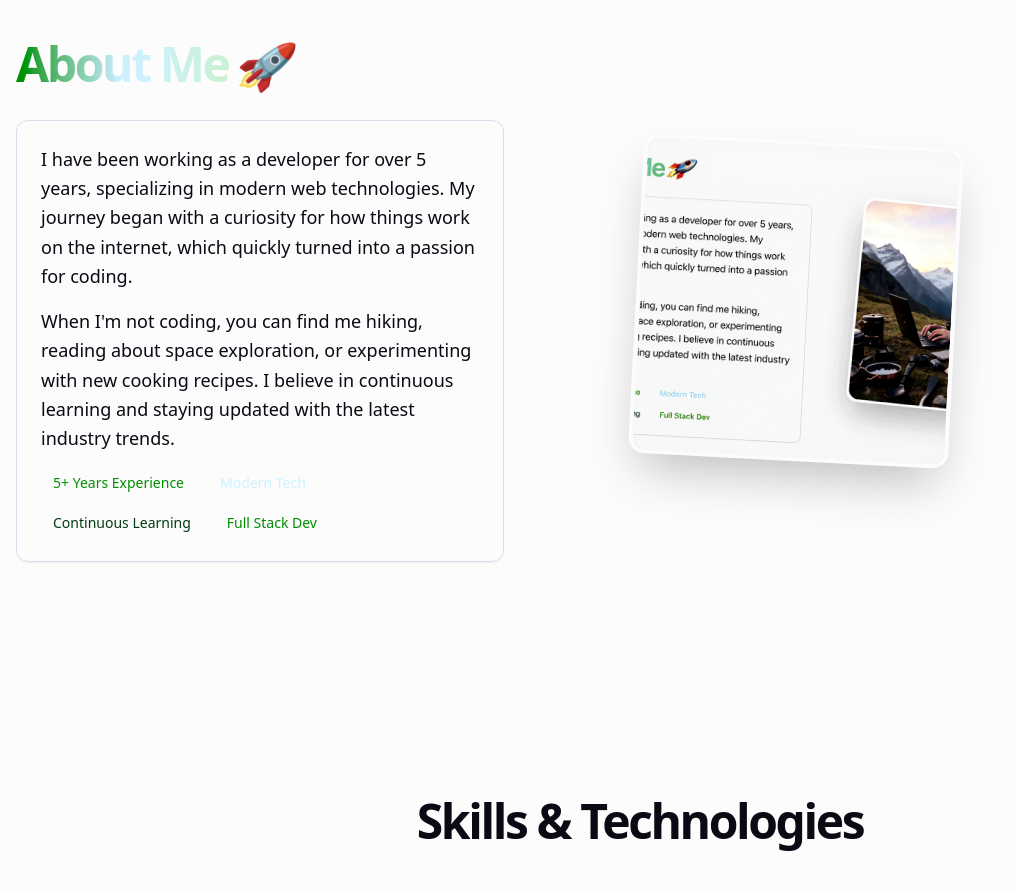
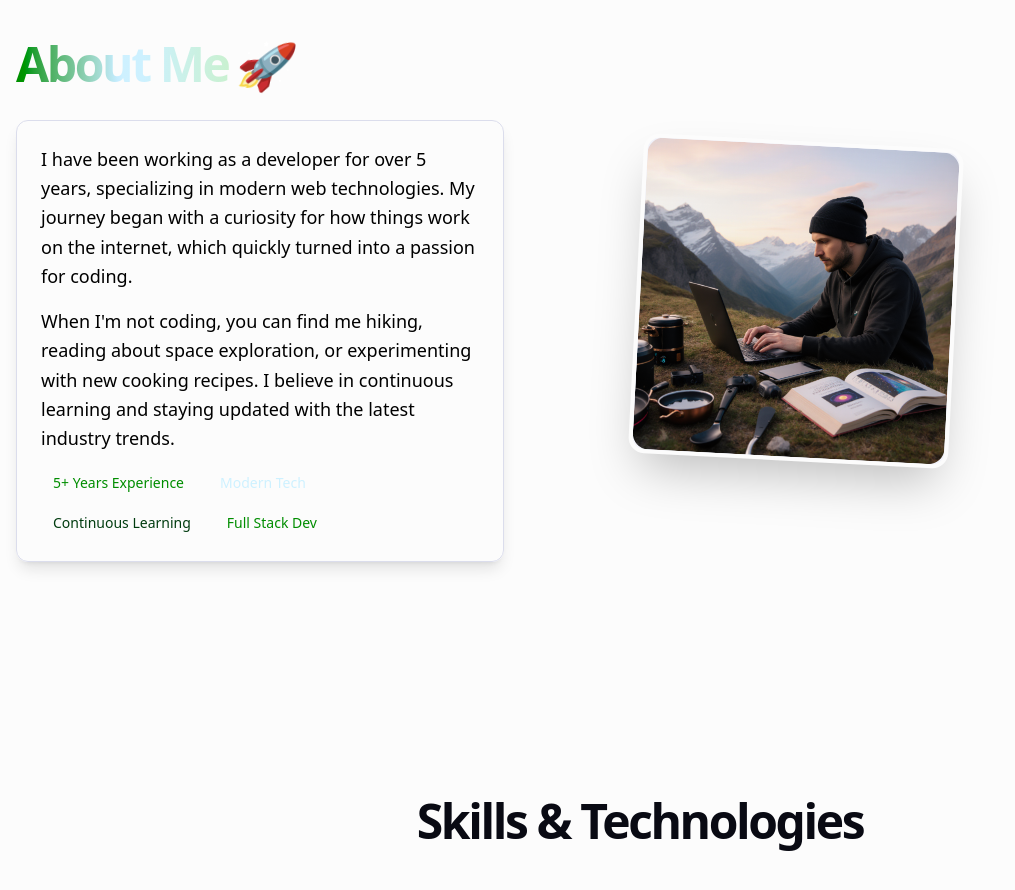
Before and after one commit to magnolia-AI/minmax-STeCE, a Next.js app: page / in a window 1280 px wide. Shown: the part 900-1790 px from the top of the page, without its empty margins (0-1015 px from the left). Built offline with nearby package versions, Linux system fonts and the light colour scheme.

Commit message:
refactor(about): Improve text contrast and readability

```diff
--- a/components/sections/about.tsx
+++ b/components/sections/about.tsx
@@ -44,7 +44,7 @@
               🚀
             </motion.span>
           </motion.h2>
-            <div className="space-y-4 text-foreground text-lg leading-relaxed bg-background/95 backdrop-blur-sm p-6 rounded-xl border border-border/20 shadow-sm">
+            <div className="space-y-4 text-black dark:text-foreground text-lg font-medium leading-relaxed bg-card/100 backdrop-blur-none p-6 rounded-xl border border-border shadow-lg">
               <motion.p
                 initial={{ opacity: 0, y: 20 }}
                 animate={{ opacity: 1, y: 0 }}
@@ -83,7 +83,7 @@
             >
                <div className="absolute inset-0 bg-gradient-to-tr from-primary/20 to-transparent z-10" />
                <Image
-                 src="/images/high-contrast-developer-portrait.jpg"
+                 src="/images/flux_KW7hsujtwj.png"
                  alt="Software developer in scenic landscape"
                  width={320}
                  height={320}
```
